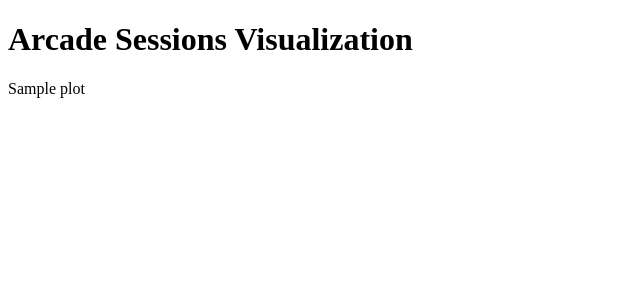
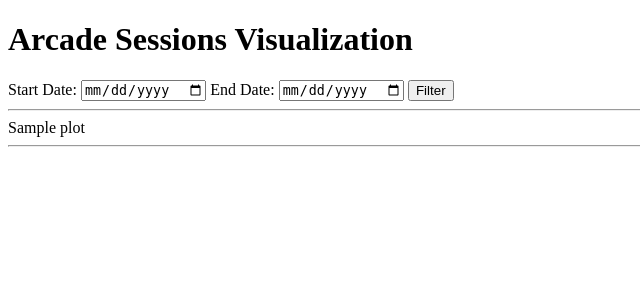
Before and after one commit to YashasSingh/arcade-api, a Flask app: template templates/index.html in a window 1280 px wide. Shown: the top 300 px of the page, without its empty margins (0-640 px from the left). Run offline with Flask 3, Linux system fonts and the light colour scheme; the template is opened without the code that fills it: most values are stand-ins (such as "Sample title", 1, 10 or a date in 2020); some libraries are stand-ins or nearby versions.

Commit message:
Add files via upload

```diff
--- a/app.py
+++ b/app.py
@@ -1,4 +1,4 @@
-from flask import Flask, render_template
+from flask import Flask, render_template, request
 import pandas as pd
 import plotly.express as px
 import plotly.graph_objects as go
@@ -19,11 +19,17 @@ def preprocess_data(df):
 def filter_sessions(df):
     return df[df['Time'] != 60]
 
-@app.route('/')
+@app.route('/', methods=['GET', 'POST'])
 def index():
     df = read_csv(CSV_FILE_PATH)
     df = preprocess_data(df)
     df_filtered = filter_sessions(df)
+
+    start_date = request.form.get('start_date', df['Created At'].min().strftime('%Y-%m-%d'))
+    end_date = request.form.get('end_date', df['Created At'].max().strftime('%Y-%m-%d'))
+
+    df = df[(df['Created At'] >= start_date) & (df['Created At'] <= end_date)]
+    df_filtered = df_filtered[(df_filtered['Created At'] >= start_date) & (df_filtered['Created At'] <= end_date)]
 
     # Create visualizations
     plots = []
@@ -54,7 +60,18 @@ def index():
     fig5.update_layout(xaxis_title='Session Time (minutes)', yaxis_title='Elapsed Time (minutes)')
     plots.append(fig5.to_html(full_html=False))
 
-    return render_template('index.html', plots=plots)
+    # Cumulative Elapsed Time Over Time
+    fig6 = px.line(df, x='Created At', y=df['Elapsed'].cumsum(), title='Cumulative Elapsed Time Over Time')
+    fig6.update_layout(xaxis_title='Date', yaxis_title='Cumulative Elapsed Time (minutes)', xaxis=dict(tickangle=45))
+    plots.append(fig6.to_html(full_html=False))
+
+    # Session Count by Date
+    df['Date'] = df['Created At'].dt.date
+    fig7 = px.histogram(df, x='Date', title='Session Count by Date')
+    fig7.update_layout(xaxis_title='Date', yaxis_title='Count', xaxis=dict(tickangle=45))
+    plots.append(fig7.to_html(full_html=False))
+
+    return render_template('index.html', plots=plots, start_date=start_date, end_date=end_date)
 
 if __name__ == '__main__':
     app.run(debug=True)
--- a/templates/index.html
+++ b/templates/index.html
@@ -7,8 +7,17 @@
 </head>
 <body>
     <h1>Arcade Sessions Visualization</h1>
+    <form method="POST">
+        <label for="start_date">Start Date:</label>
+        <input type="date" id="start_date" name="start_date" value="{{ start_date }}">
+        <label for="end_date">End Date:</label>
+        <input type="date" id="end_date" name="end_date" value="{{ end_date }}">
+        <input type="submit" value="Filter">
+    </form>
+    <hr>
     {% for plot in plots %}
         <div>{{ plot|safe }}</div>
+        <hr>
     {% endfor %}
 </body>
 </html>
```
Also changed, not shown: 1 other file.
